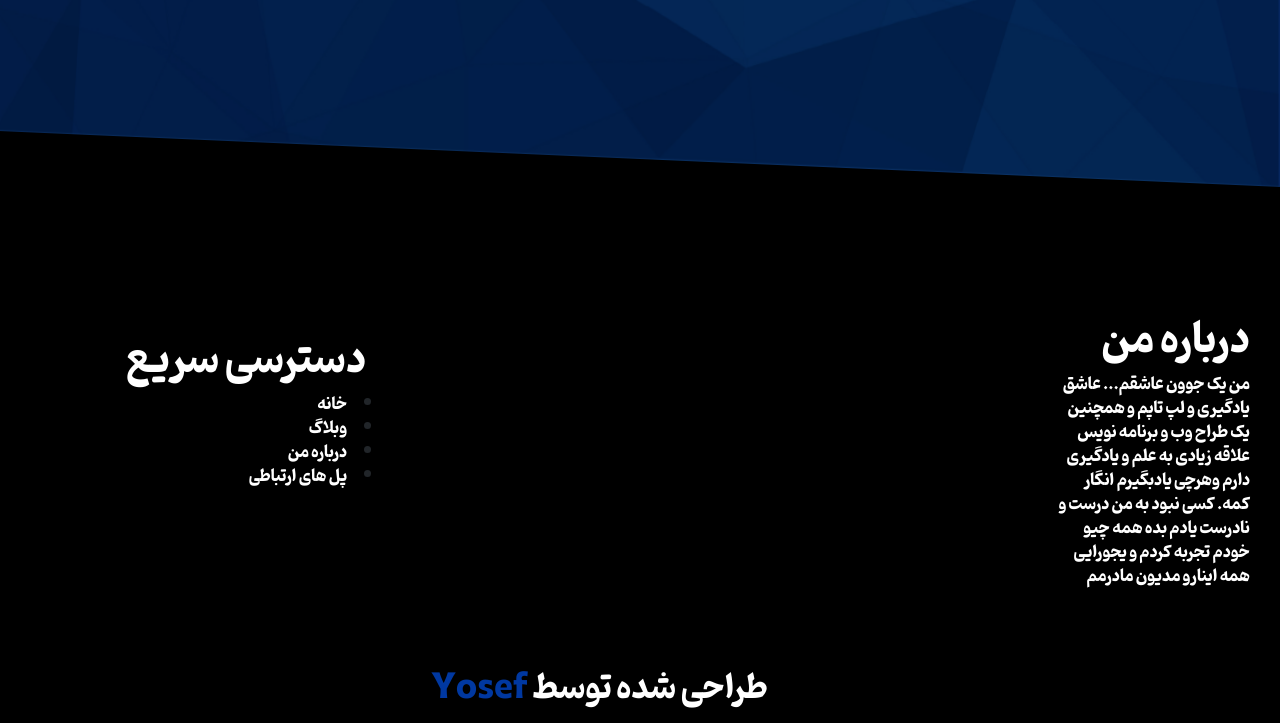
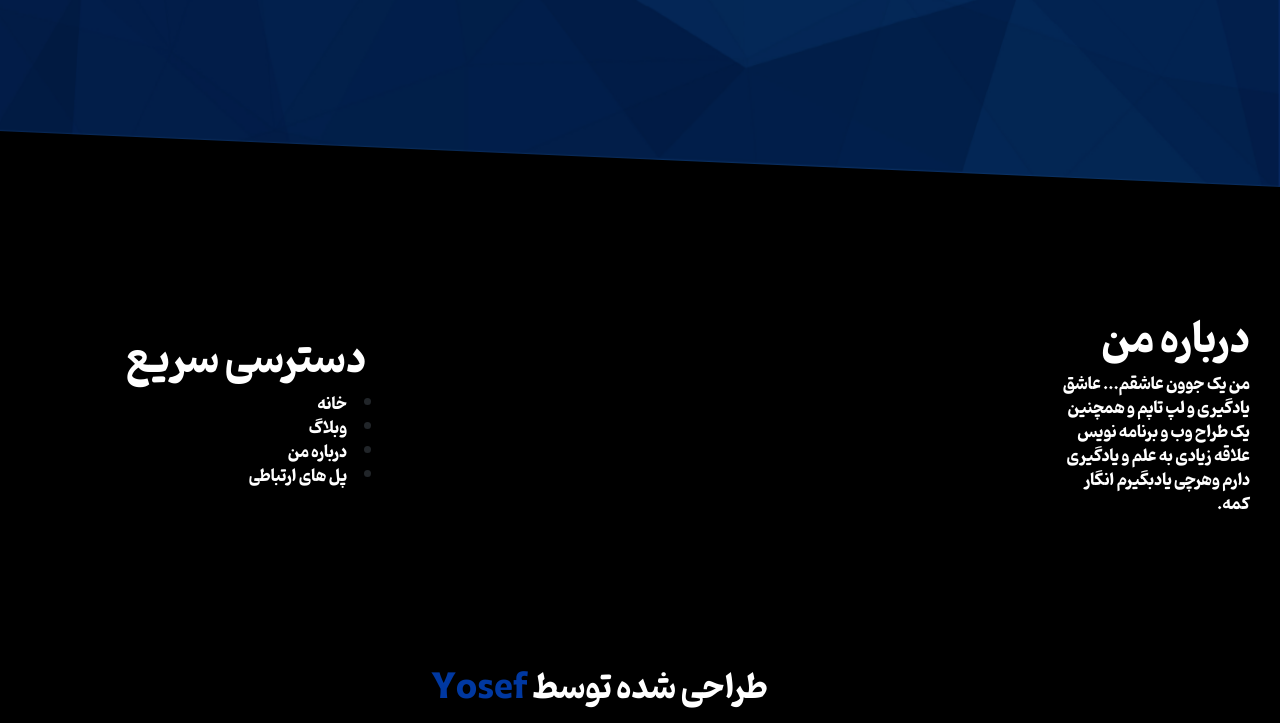
Before and after one commit to SeFiideas/SeFiideas.github.io, a plain HTML site: page index.html in a window 1280 px wide. Shown: the part 1819-2542 px from the top of the page. Drawn offline with nearby package versions, Linux system fonts and the light colour scheme; animation ran at ten frames a second.

Commit message:
Update index.html

```diff
--- a/index.html
+++ b/index.html
@@ -92,7 +92,7 @@
     <div class="foot">
       <div class="about-me">
         <h1>درباره من</h1>
-        <p>من یک جوون عاشقم... عاشق یادگیری و لپ تاپم و همچنین یک طراح وب و برنامه نویس علاقه زیادی به علم و یادگیری دارم وهرچی یادبگیرم انگار کمه. کسی نبود به من درست و نادرست یادم بده همه چیو خودم تجربه کردم و یجورایی همه اینارو مدیون مادرمم</p>
+        <p>من یک جوون عاشقم... عاشق یادگیری و لپ تاپم و همچنین یک طراح وب و برنامه نویس علاقه زیادی به علم و یادگیری دارم وهرچی یادبگیرم انگار کمه.</p>
       </div>
       <div class="khodam">
         <h2>طراحی شده توسط <a href="#sc">Yosef</a></h2>
```
